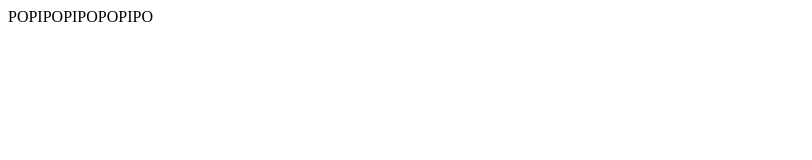
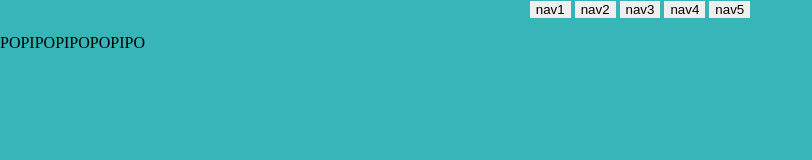
Before and after one commit to Jemka71/HatsuneMiku, a plain HTML site: page header.html in a window 1280 px wide. Shown: the whole page, without its empty margins (0-812 px from the left). Drawn offline with Linux system fonts and the light colour scheme.

Commit message:
HatsuneMiku0.1.4

```diff
--- a/header.html
+++ b/header.html
@@ -1 +1,11 @@
+<head>
+    <link rel="stylesheet" href="style.css">
+</head>
+<nav>
+    <a href="https://www.google.com"><button>nav1</button></a>
+    <a href="https://www.google.com"><button>nav2</button></a>
+    <a href="https://www.google.com"><button>nav3</button></a>
+    <a href="https://www.google.com"><button>nav4</button></a>
+    <a href="https://www.google.com"><button>nav5</button></a>
+</nav>
 <p>POPIPOPIPOPOPIPO</p>
--- a/style.css
+++ b/style.css
@@ -2,3 +2,13 @@ body{
     margin: 0;
     background-color: rgb(55, 181, 185);
 }
+iframe{
+    border:0;
+}
+nav{
+    text-align: center;
+}
+nav button {
+    border: 0;
+    background-image: linear-gradient(to bottom white grey);
+}
```
